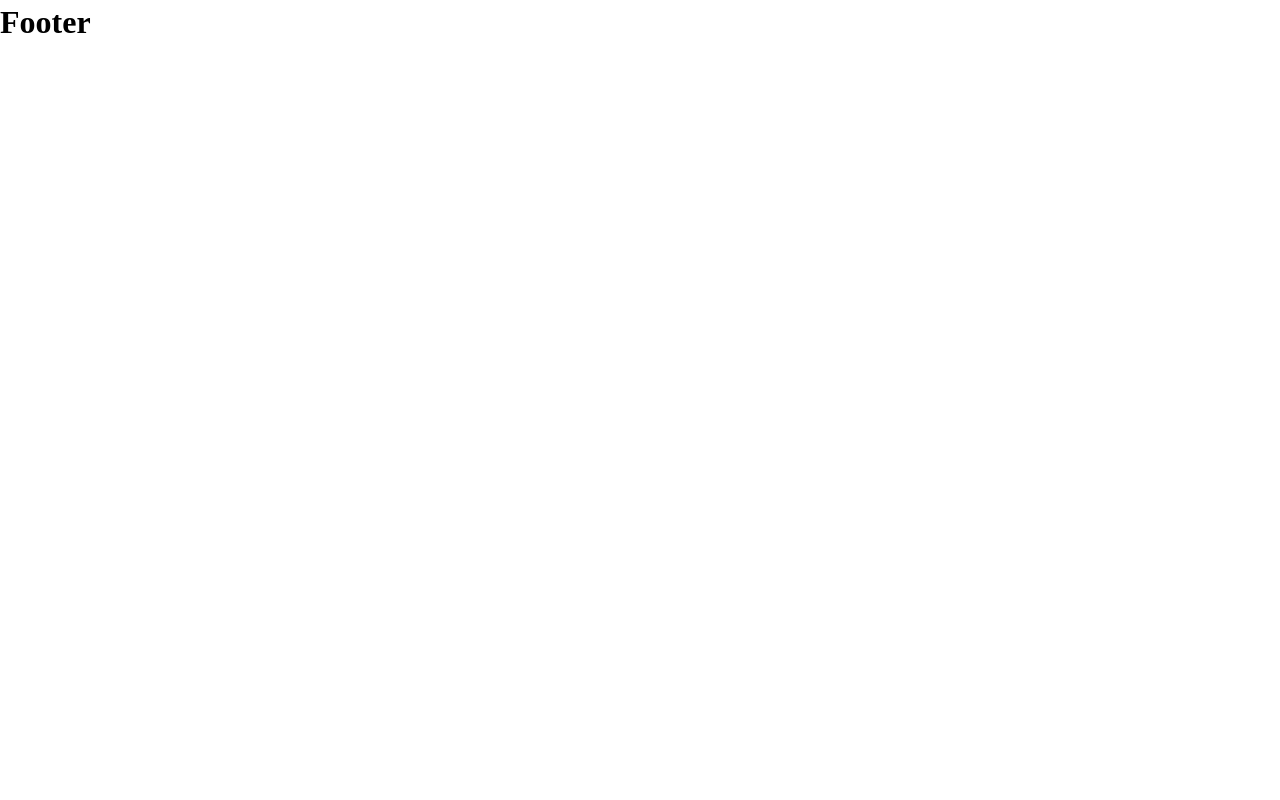
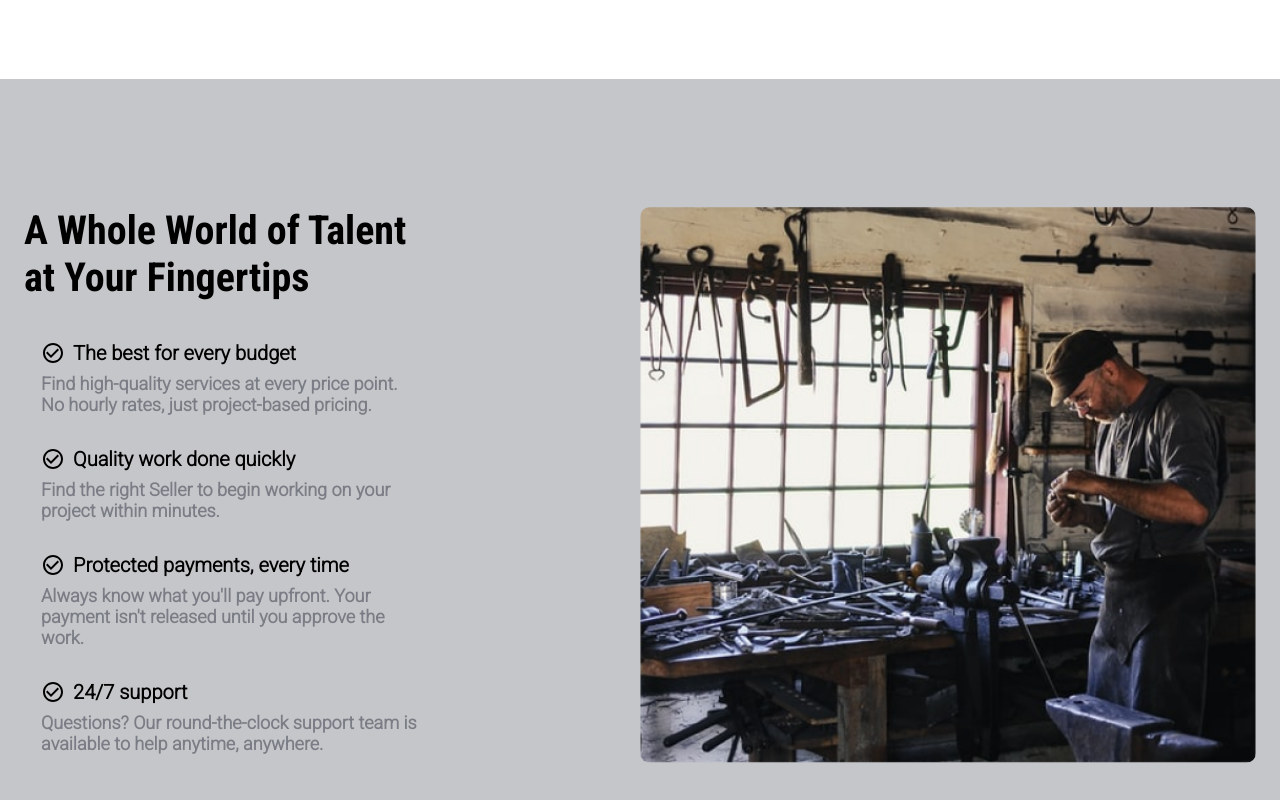
Before and after one commit to bilal42011/Ecommerce-Platform-For-Customized-Products, a React (Create React App) app: page / in a window 1280 px wide. Shown: the part 1500-2300 px from the top of the page. Before the commit the page ends 1563 px from the top, so only its background shows below. Built offline with nearby package versions, Linux system fonts and the light colour scheme.

Commit message:
Services Section Added

```diff
--- /dev/null
+++ b/src/Components/Homepage/AboutSIte/AboutSite.js
@@ -0,0 +1,20 @@
+import React from 'react'
+import {Grid,Container} from "@mui/material";
+import SiteDescription from './SiteDescription/SiteDescription';
+import IronWorks from "../../../assets/IronWorks.png";
+
+const AboutSite = () => {
+  return (
+<Container maxWidth="xl" sx={{marginTop:{xs:"3rem",sm:"4rem",md:"6rem"}
+,backgroundColor:"#c5c6c9",paddingTop:{xs:"4rem",md:"8rem"},paddingBottom:{xs:"4rem",md:"8rem"}}} >
+<Grid container rowSpacing={5} justifyContent="space-between" >
+<SiteDescription/>
+<Grid item xs={12} md={6} alignSelf="center">
+    <img src={IronWorks} style={{width:"100%",display:"block",borderRadius:"10px"}} alt="Iron Works"/>
+</Grid>
+</Grid>
+</Container>
+  )
+}
+
+export default AboutSite
--- /dev/null
+++ b/src/Components/Homepage/AboutSIte/SiteDescription/Service/Service.js
@@ -0,0 +1,28 @@
+import React from 'react'
+import {Grid,Typography} from "@mui/material";
+import CheckCircleOutlineIcon from '@mui/icons-material/CheckCircleOutline';
+
+const Service = ({serviceTitle,serviceDescription}) => {
+  return (
+    <Grid container item  direction="column" rowSpacing={0.5}>
+<Grid container item columnSpacing={1} >
+    <Grid item>
+<CheckCircleOutlineIcon color="rgb(122, 125, 133)"/>
+</Grid>
+<Grid item>
+<Typography variant="p"  fontFamily="Roboto , sans-serif" fontWeight="bold" fontSize="20px">
+{serviceTitle}
+</Typography>
+</Grid>
+</Grid>
+<Grid item >
+<Typography variant="p"  fontFamily="Roboto , sans-serif" fontSize="18px" color="rgb(122, 125, 133)" fontWeight="bold">
+{serviceDescription}
+</Typography>
+</Grid>
+</Grid>
+
+  )
+}
+
+export default Service
--- /dev/null
+++ b/src/Components/Homepage/AboutSIte/SiteDescription/SiteDescription.js
@@ -0,0 +1,55 @@
+import React from 'react'
+import {Grid,Typography} from "@mui/material";
+import Service from './Service/Service';
+
+
+
+let servicesData=[
+{
+    id:"1",
+    serviceTitle:"The best for every budget",
+    serviceDescription:"Find high-quality services at every price point. No hourly rates, just project-based pricing.",
+},
+{
+    id:"2",
+    serviceTitle:"Quality work done quickly",
+    serviceDescription:"Find the right Seller to begin working on your project within minutes.",
+},
+{
+    id:"3",
+    serviceTitle:"Protected payments, every time",
+    serviceDescription:"Always know what you'll pay upfront. Your payment isn't released until you approve the work.",
+},
+{
+    id:"4",
+    serviceTitle:"24/7 support",
+    serviceDescription:"Questions? Our round-the-clock support team is available to help anytime, anywhere.",
+},
+]
+
+const SiteDescription = () => {
+  return (
+    <Grid container item xs={12} md={5} lg={4} justifyContent="center"  rowSpacing={4}>
+
+<Grid item xs={12}>
+    <Typography variant="p"  fontFamily="Roboto Condensed, sans-serif" fontWeight="700" fontSize="40px">
+    A Whole World of Talent at Your Fingertips
+    </Typography>
+</Grid>
+
+<Grid container item xs={11} direction="column" rowSpacing={4} >
+{
+    servicesData.map((service)=>{
+return <Service key={service.id}
+serviceTitle={service.serviceTitle}
+serviceDescription={service.serviceDescription} />
+    })
+}
+
+</Grid>
+
+</Grid>
+  )
+}
+
+export default SiteDescription
--- a/src/Components/Homepage/TopRatedSellers/SellersProfiles/SellerProfile/SellerProfile.js
+++ b/src/Components/Homepage/TopRatedSellers/SellersProfiles/SellerProfile/SellerProfile.js
@@ -9,17 +9,17 @@ const SellerProfile = ({avatarSrc,name,ratings,description}) => {
 ,paddingBottom:"-20px",backgroundColor:"white"}}
 rowSpacing={2} alignItems="center" direction="column"  justifyContent="center">
 
-    <Grid item xs={8}>
+    <Grid item >
     <Avatar sx={{width:120, height:120}} src={avatarSrc}/>
     </Grid>
 
-    <Grid item xs={8}>
+    <Grid item >
     <Typography fontFamily="Roboto Condensed, sans-serif" variant="p" fontWeight="bold" fontSize="24px">
         {name}
     </Typography>
     </Grid>
 
-    <Grid container item  xs={8} alignItems="center" justifyContent="center" columnSpacing={0.5} >
+    <Grid container item alignItems="center" justifyContent="center" columnSpacing={0.5} >
 <Grid item>
 <Rating name="half-rating-read"
  readOnly value={ratings}
@@ -35,7 +35,7 @@ fontWeight="bolder" fontSize="17px">
 </Grid>
     </Grid>
 
-<Grid item xs={8}>
+<Grid item>
 <Typography variant="body1" fontFamily="Roboto , sans-serif" textAlign="center" fontSize="21px" color="#666666">
 {description}
 </Typography>
--- a/src/Components/Homepage/TopRatedSellers/TopRatedSellers.js
+++ b/src/Components/Homepage/TopRatedSellers/TopRatedSellers.js
@@ -6,7 +6,7 @@ import SellersSlider from './SellersSlider/SellersSlider';
 
 const TopRatedSellers = () => {
   return (
-    <Container maxWidth="xl" sx={{paddingTop:"3rem",backgroundColor:"#0d084d",marginTop:"6rem"}}>
+    <Container maxWidth="xl" sx={{paddingTop:"3rem",backgroundColor:"#0d084d",marginTop:{xs:"3rem",sm:"4rem",md:"6rem"}}}>
       <Typography variant="h3" fontFamily='Roboto sans-serif' textAlign="center" color="white" fontWeight="bold">
 <span style={{paddingBottom:"8px",borderBottom:"2px solid white"}}>Top Rated Sellers</span>
       </Typography>
--- a/src/Pages/Homepage.js
+++ b/src/Pages/Homepage.js
@@ -2,12 +2,15 @@ import React from "react";
 import {Container} from "@mui/material";
 import SearchProductsSection from "../Components/Homepage/SearchProductsSection/SearchProductsSection";
 import TopRatedSellers from "../Components/Homepage/TopRatedSellers/TopRatedSellers";
+import AboutSite from "../Components/Homepage/AboutSIte/AboutSite";
+
 
 const Homepage=()=>{
 
     return <Container maxWidth="xl" disableGutters>
 <SearchProductsSection />
 <TopRatedSellers />
+<AboutSite/>
     </Container>
 }
 
```
Also changed, not shown: src/assets/IronWorks.png (added), src/styles/sellersslider.module.css (deleted).
